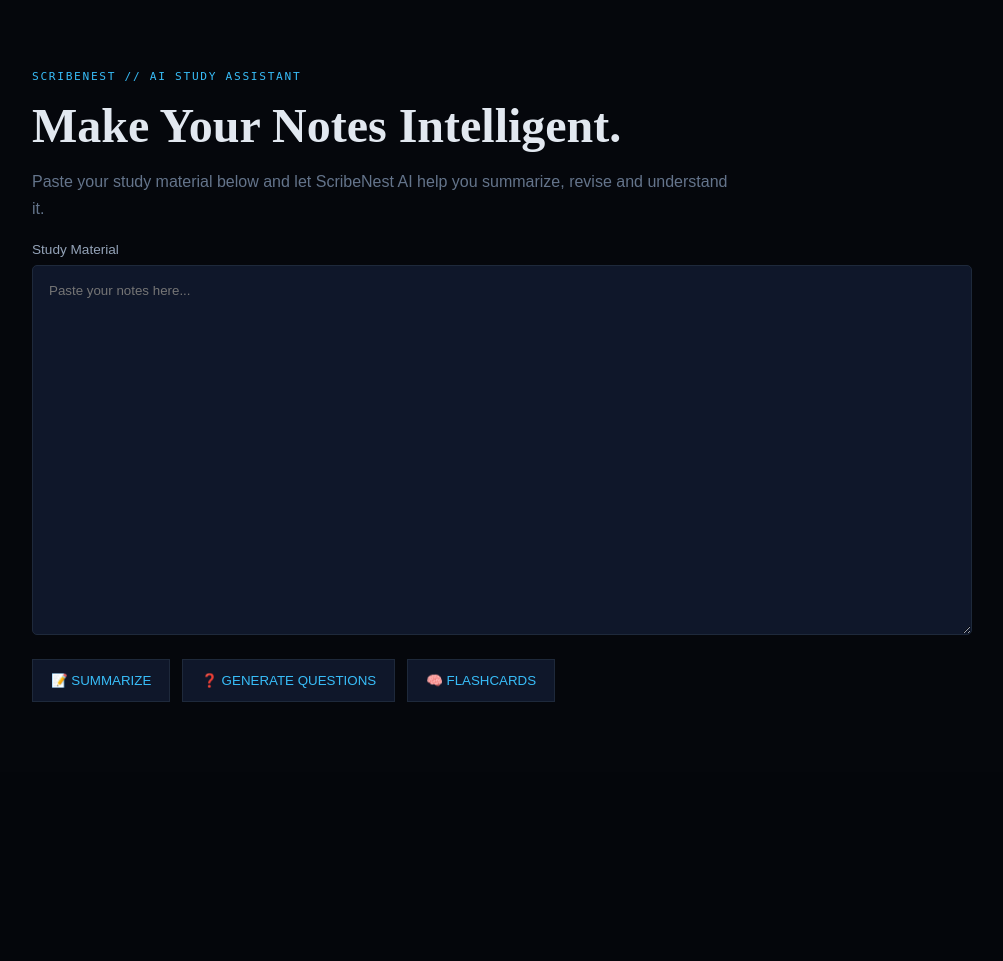
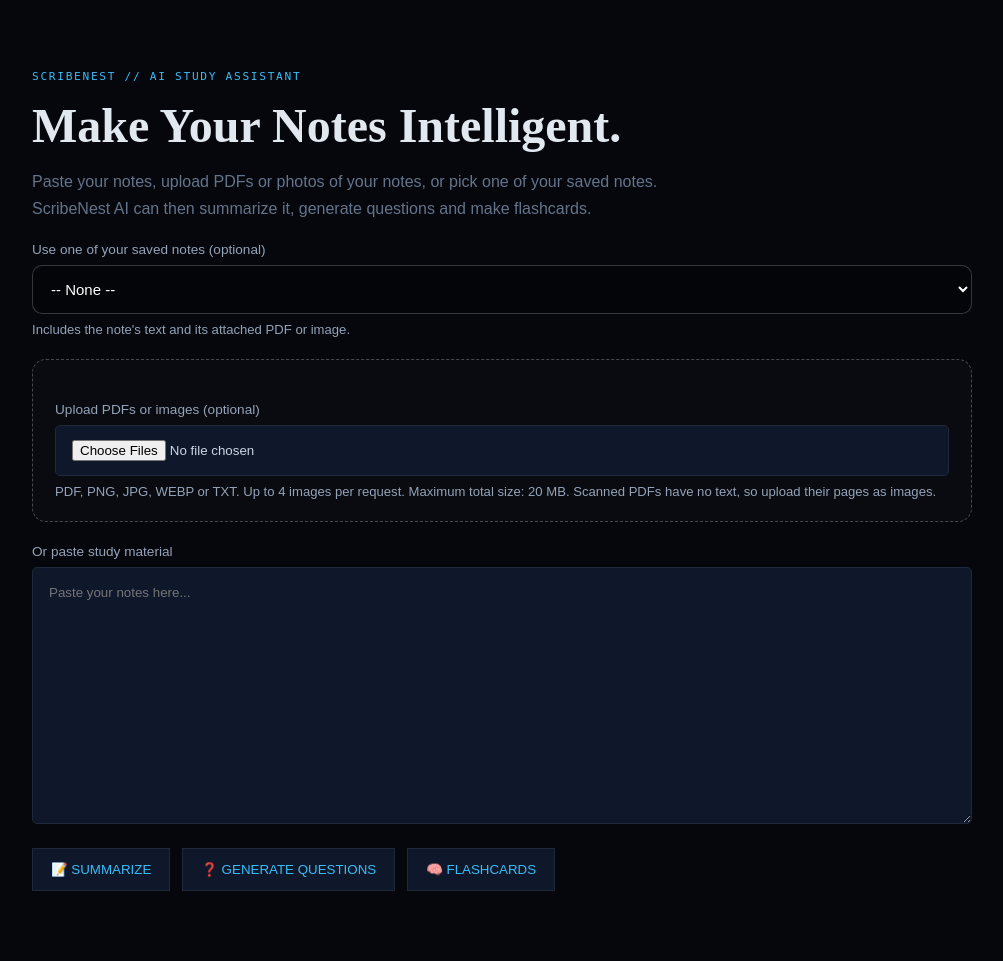
Before and after one commit to riibytes/ScribeNest, a Flask app: page /ai in a window 1280 px wide. Shown: the part 75-1036 px from the top of the page, without its empty margins (138-1141 px from the left). Before the commit the page ends 777 px from the top, so only its background shows below. Run offline with Flask 3, Linux system fonts and the light colour scheme; the visitor is signed in with stand-in values (Sample User, id 1); a database or web service that is not in the repository returns one stand-in record (values such as "Sample title"); some libraries are stand-ins or nearby versions.

Commit message:
AI file upload, login-guard subjects, safer upload

```diff
--- a/app.py
+++ b/app.py
@@ -2,6 +2,8 @@
 import uuid
 import requests
 import io
+import base64
+import mimetypes
 import psycopg2
 import psycopg2.extras
 from authlib.integrations.flask_client import OAuth
@@ -33,7 +35,9 @@
     session,
     flash,
     jsonify,
-    send_from_directory
+    send_from_directory,
+    Response,
+    abort
 )
 
 from werkzeug.security import (
@@ -119,10 +123,10 @@
     "pptx"
 }
 
-# Maximum file size = 20 MB
-app.config["MAX_CONTENT_LENGTH"] = (
-    20 * 1024 * 1024
-)
+# Vercel serverless functions reject request bodies above ~4.5 MB,
+# so cap uploads at 4 MB there and 20 MB when running locally.
+MAX_UPLOAD_MB = 4 if os.environ.get("VERCEL") else 20
+app.config["MAX_CONTENT_LENGTH"] = MAX_UPLOAD_MB * 1024 * 1024
 
 
 # =========================================================
@@ -442,6 +446,7 @@
 # =========================================================
 
 @app.route("/subjects")
+@login_required
 def public_subjects():
     curriculum = {
         ctype: [subject for group in groups.values() for subject in group]
@@ -450,7 +455,7 @@
     return render_template("subjects.html", curriculum=curriculum)
 
 
-@app.route("/subjects/`")
+@app.route("/subjects/<code>")
 def subject_detail(code):
     if "user_id" not in session:
         flash("Please login first to view notes and materials for this subject.", "error")
@@ -970,43 +975,52 @@
             flash(f"Supabase Upload Failed ({type(e).__name__}): {str(e)}", "error")
             return redirect(url_for("upload_note"))
 
-        conn = get_db()
-        cur = conn.cursor()
-        cur.execute(
-            """
-            INSERT INTO notes
-            (
-                user_id,
-                title,
-                subject,
-                program,
-                curriculum_type,
-                content,
-                tags,
-                is_public,
-                file_name,
-                file_path,
-                file_type
-            )
-            VALUES (%s, %s, %s, %s, %s, %s, %s, %s, %s, %s, %s)
-            """,
-            (
-                session["user_id"],
-                title,
-                subject,
-                program,
-                curriculum_type,
-                content,
-                tags,
-                is_public,
-                safe_filename,
-                database_file_path,
-                file_type
-            )
-        )
-        conn.commit()
-        cur.close()
-        conn.close()
+        try:
+            conn = get_db()
+            cur = conn.cursor()
+            cur.execute(
+                """
+                INSERT INTO notes
+                (
+                    user_id,
+                    title,
+                    subject,
+                    program,
+                    curriculum_type,
+                    content,
+                    tags,
+                    is_public,
+                    file_name,
+                    file_path,
+                    file_type
+                )
+                VALUES (%s, %s, %s, %s, %s, %s, %s, %s, %s, %s, %s)
+                """,
+                (
+                    session["user_id"],
+                    title,
+                    subject,
+                    program,
+                    curriculum_type,
+                    content,
+                    tags,
+                    is_public,
+                    safe_filename,
+                    database_file_path,
+                    file_type
+                )
+            )
+            conn.commit()
+            cur.close()
+            conn.close()
+        except Exception as e:
+            app.logger.exception("Saving uploaded note failed")
+            try:
+                supabase.storage.from_("notes-bucket").remove([storage_path])
+            except Exception:
+                pass
+            flash(f"Could not save the note ({type(e).__name__}): {e}", "error")
+            return redirect(url_for("upload_note"))
 
         flash("Your note has been uploaded successfully to Supabase cloud storage!", "success")
         return redirect(url_for("dashboard"))
@@ -1015,7 +1029,7 @@
         "upload_note.html",
         programs=PROGRAMMES,
         curricula=PROGRAMME_CURRICULA,
-        max_mb=20
+        max_mb=MAX_UPLOAD_MB
     )
 
 
@@ -1023,7 +1037,9 @@
 # VIEW NOTE
 # =========================================================
 
-@app.route("/notes/")
+@app.route(
+    "/notes/<int:note_id>"
+)
 @login_required
 def view_note(note_id):
     conn = get_db()
@@ -1074,10 +1090,47 @@
 
 
 # =========================================================
+# SERVE NOTE ATTACHMENT INLINE (VIEW IN BROWSER)
+# =========================================================
+
+@app.route("/notes/<int:note_id>/file")
+@login_required
+def note_file(note_id):
+    conn = get_db()
+    cur = conn.cursor()
+    cur.execute(
+        "SELECT user_id, is_public, file_name, file_path FROM notes WHERE id = %s",
+        (note_id,)
+    )
+    note = cur.fetchone()
+    cur.close()
+    conn.close()
+
+    if not note or not note["file_path"]:
+        abort(404)
+    if note["user_id"] != session["user_id"] and not note["is_public"]:
+        abort(403)
+
+    upstream = requests.get(note["file_path"], timeout=20)
+    if upstream.status_code != 200:
+        abort(502)
+
+    mime = mimetypes.guess_type(note["file_name"] or "")[0] or "application/octet-stream"
+    return Response(
+        upstream.content,
+        mimetype=mime,
+        headers={"Content-Disposition": f'inline; filename="{note["file_name"]}"'}
+    )
+
+
+# =========================================================
 # EDIT NOTE
 # =========================================================
 
-@app.route("/notes//edit", methods=["GET", "POST"])
+@app.route(
+    "/notes/<int:note_id>/edit",
+    methods=["GET", "POST"]
+)
 @login_required
 def edit_note(note_id):
     conn = get_db()
@@ -1191,7 +1244,10 @@
 # DELETE NOTE
 # =========================================================
 
-@app.route("/notes//delete", methods=["POST"])
+@app.route(
+    "/notes/<int:note_id>/delete",
+    methods=["POST"]
+)
 @login_required
 def delete_note(note_id):
     conn = get_db()
@@ -1224,7 +1280,10 @@
 # FAVORITE NOTE
 # =========================================================
 
-@app.route("/notes//favorite", methods=["POST"])
+@app.route(
+    "/notes/<int:note_id>/favorite",
+    methods=["POST"]
+)
 @login_required
 def favorite_note(note_id):
     conn = get_db()
@@ -1388,6 +1447,11 @@
 # AI TOOLS (WITH SUPABASE PDF FILE EXTRACTION SUPPORT)
 # =========================================================
 
+AI_MAX_CHARS = 30000      # text sent to the model (keeps cost and latency sane)
+AI_MAX_IMAGES = 4         # images sent per request
+AI_IMAGE_EXTENSIONS = {"png", "jpg", "jpeg", "gif", "webp"}
+
+
 def get_ai_client():
     api_key = os.getenv("OPENAI_API_KEY") or os.getenv("OPEN_AI_KEY")
     if not api_key or OpenAI is None:
@@ -1397,7 +1461,8 @@
     )
 
 
-def ask_ai(prompt):
+def ask_ai(prompt, images=None):
+    """images = list of (mime_type, base64_string); sent to the vision-capable model."""
     client = get_ai_client()
     if client is None:
         return (
@@ -1405,12 +1470,20 @@
             "Add your OPENAI_API_KEY to your environment variables."
         )
 
+    if images:
+        user_content = [{"type": "text", "text": prompt}] + [
+            {"type": "image_url", "image_url": {"url": f"data:{mime};base64,{b64}"}}
+            for mime, b64 in images
+        ]
+    else:
+        user_content = prompt
+
     try:
         response = client.chat.completions.create(
             model="gpt-4o-mini",
             messages=[
                 {"role": "system", "content": "You are ScribeNest AI, a helpful study assistant."},
-                {"role": "user", "content": prompt}
+                {"role": "user", "content": user_content}
             ]
         )
         return response.choices[0].message.content
@@ -1419,6 +1492,43 @@
             "AI request failed: "
             + str(error)
         )
+
+
+def collect_ai_material(uploaded_files):
+    """Turn uploaded PDFs / images / text files into (texts, images, notices)."""
+    texts, images, notices = [], [], []
+
+    for f in uploaded_files:
+        if not f or not f.filename:
+            continue
+
+        name = f.filename
+        ext = name.rsplit(".", 1)[-1].lower() if "." in name else ""
+        data = f.read()
+        if not data:
+            continue
+
+        if ext == "pdf":
+            text = extract_text_from_pdf(data)
+            if text.strip():
+                texts.append(f"--- {name} ---\n{text}")
+            else:
+                notices.append(
+                    f"{name}: no readable text found (it may be a scanned PDF). "
+                    "Upload its pages as images instead."
+                )
+        elif ext in AI_IMAGE_EXTENSIONS:
+            if len(images) >= AI_MAX_IMAGES:
+                notices.append(f"{name}: skipped (maximum {AI_MAX_IMAGES} images per request).")
+            else:
+                mime = mimetypes.guess_type(name)[0] or "image/jpeg"
+                images.append((mime, base64.b64encode(data).decode("ascii")))
+        elif ext == "txt":
+            texts.append(f"--- {name} ---\n" + data.decode("utf-8", errors="ignore"))
+        else:
+            notices.append(f"{name}: unsupported file type (use PDF, image or .txt).")
+
+    return texts, images, notices
 
 
 @app.route(
@@ -1430,37 +1540,75 @@
     result = None
 
     if request.method == "POST":
-        content = request.form.get("content", "").strip()
+        pasted = request.form.get("content", "").strip()
         action = request.form.get("action")
-        note_id = request.form.get("note_id")
-
-        if note_id:
+        note_id = request.form.get("note_id", "").strip()
+
+        texts = [pasted] if pasted else []
+        images = []
+        notices = []
+
+        # 1) A saved note chosen from the dropdown (its text + attached PDF/image)
+        if note_id.isdigit():
             conn = get_db()
             cur = conn.cursor()
-            cur.execute("SELECT * FROM notes WHERE id = %s AND (user_id = %s OR is_public = 1)", (note_id, session["user_id"]))
+            cur.execute(
+                "SELECT * FROM notes WHERE id = %s AND (user_id = %s OR is_public = 1)",
+                (int(note_id), session["user_id"])
+            )
             note = cur.fetchone()
             cur.close()
             conn.close()
+
             if note:
-                if note["file_type"] == "pdf" and note["file_path"]:
+                if note["content"]:
+                    texts.append(note["content"])
+
+                if note["file_path"]:
                     try:
-                        res = requests.get(note["file_path"])
+                        res = requests.get(note["file_path"], timeout=20)
                         if res.status_code == 200:
-                            pdf_extracted = extract_text_from_pdf(res.content)
-                            content = pdf_extracted + "\n" + note["content"]
+                            if note["file_type"] == "pdf":
+                                pdf_text = extract_text_from_pdf(res.content)
+                                if pdf_text.strip():
+                                    texts.append(f"--- {note['file_name']} ---\n{pdf_text}")
+                                else:
+                                    notices.append(f"{note['file_name']}: no readable text found in this PDF.")
+                            elif note["file_type"] == "image":
+                                mime = mimetypes.guess_type(note["file_name"] or "")[0] or "image/jpeg"
+                                images.append((mime, base64.b64encode(res.content).decode("ascii")))
+                            else:
+                                notices.append("Word/PowerPoint attachments can't be read by AI yet.")
+                        else:
+                            notices.append("Could not download the attached file for that note.")
                     except Exception:
-                        content = note["content"]
-                else:
-                    content = note["content"]
-
-        if not content:
+                        notices.append("Could not read the attached file for that note.")
+
+        # 2) Files uploaded straight into the AI page
+        up_texts, up_images, up_notices = collect_ai_material(request.files.getlist("files"))
+        texts += up_texts
+        images += up_images[:max(0, AI_MAX_IMAGES - len(images))]
+        notices += up_notices
+
+        content = "\n\n".join(texts)[:AI_MAX_CHARS]
+
+        for message in notices:
+            flash(message, "error")
+
+        if not content and not images:
             flash(
-                "Please enter study material or select a note with content.",
+                "Please paste some text, upload a PDF/image, or choose a saved note.",
                 "error"
             )
             return redirect(
                 url_for("ai_tools")
             )
+
+        material = content or "(The study material is in the attached image(s).)"
+        image_hint = (
+            "\nThe material may also include attached images of notes - read them too.\n"
+            if images else ""
+        )
 
         if action == "summary":
             prompt = f"""
@@ -1471,9 +1619,9 @@
 2. Important concepts
 3. Key points
 4. Exam-focused points
-
+{image_hint}
 Study material:
-{content}
+{material}
 """
         elif action == "questions":
             prompt = f"""
@@ -1485,9 +1633,9 @@
 - Conceptual questions
 - Difference questions
 - Application questions
-
+{image_hint}
 Study material:
-{content}
+{material}
 """
         elif action == "flashcards":
             prompt = f"""
@@ -1497,40 +1645,35 @@
 Format:
 Q:
 A:
-
+{image_hint}
 Study material:
-{content}
+{material}
 """
         elif action == "ask":
-            question = (
-                request.form.get(
-                    "question",
-                    ""
-                )
-                .strip()
-            )
+            question = request.form.get("question", "").strip()
             prompt = f"""
 You are ScribeNest AI.
 Answer the student's question using
 ONLY the provided study material as
 the main source.
-
+{image_hint}
 Study material:
-{content}
+{material}
 
 Student question:
 {question}
 """
         else:
-            prompt = content
-
-        result = ask_ai(
-            prompt
-        )
+            prompt = material
+
+        result = ask_ai(prompt, images)
 
     conn = get_db()
     cur = conn.cursor()
-    cur.execute("SELECT id, title, subject FROM notes WHERE user_id = %s ORDER BY updated_at DESC", (session["user_id"],))
+    cur.execute(
+        "SELECT id, title, subject FROM notes WHERE user_id = %s ORDER BY updated_at DESC",
+        (session["user_id"],)
+    )
     user_notes = cur.fetchall()
     cur.close()
     conn.close()
@@ -1538,7 +1681,8 @@
     return render_template(
         "ai.html",
         result=result,
-        notes=user_notes
+        notes=user_notes,
+        max_mb=MAX_UPLOAD_MB
     )
 
 
@@ -1549,9 +1693,11 @@
 @app.errorhandler(413)
 def file_too_large(error):
     flash(
-        "File is too large. Maximum size is 20 MB.",
+        f"File is too large. Maximum total upload size is {MAX_UPLOAD_MB} MB.",
         "error"
     )
+    if request.endpoint == "ai_tools":
+        return redirect(url_for("ai_tools"))
     return redirect(
         url_for("upload_note")
     )
--- a/templates/ai.html
+++ b/templates/ai.html
@@ -8,6 +8,58 @@
         rel="stylesheet"
         href="{{ url_for('static', filename='style.css') }}"
     >
+
+    <style>
+
+        .ai-field {
+            width: 100%;
+            box-sizing: border-box;
+            padding: 14px;
+            margin-bottom: 8px;
+            border-radius: 10px;
+            border: 1px solid rgba(255, 255, 255, 0.2);
+            background: rgba(0, 0, 0, 0.25);
+            color: white;
+            outline: none;
+            font-family: inherit;
+            font-size: 15px;
+        }
+
+        .ai-field:focus {
+            border-color: #8b5cf6;
+        }
+
+        .ai-field option {
+            color: #0f172a;
+            background: white;
+        }
+
+        .ai-hint {
+            font-size: 0.82rem;
+            color: #94a3b8;
+            margin: 0 0 22px;
+        }
+
+        .ai-upload-box {
+            padding: 22px;
+            border: 1px dashed rgba(255, 255, 255, 0.25);
+            border-radius: 14px;
+            margin-bottom: 22px;
+            background: rgba(255, 255, 255, 0.02);
+        }
+
+        .ai-upload-box input[type="file"] {
+            width: 100%;
+            color: #cbd5e1;
+            margin-bottom: 8px;
+        }
+
+        .result-text {
+            white-space: pre-wrap;
+            line-height: 1.7;
+        }
+
+    </style>
 
 </head>
 
@@ -46,9 +98,9 @@
 
     <p class="ai-description">
 
-        Paste your study material below and let
-        ScribeNest AI help you summarize, revise
-        and understand it.
+        Paste your notes, upload PDFs or photos of your notes,
+        or pick one of your saved notes. ScribeNest AI can then
+        summarize it, generate questions and make flashcards.
 
     </p>
 
@@ -68,17 +120,64 @@
     {% endwith %}
 
 
-    <form method="POST">
+    <form method="POST" enctype="multipart/form-data">
 
-        <label>
-            Study Material
+        <!-- 1) SAVED NOTE -->
+
+        <label for="note_id">
+            Use one of your saved notes (optional)
+        </label>
+
+        <select name="note_id" id="note_id" class="ai-field">
+            <option value="">-- None --</option>
+            {% for n in notes %}
+                <option value="{{ n['id'] }}">
+                    {{ n['title'] }} ({{ n['subject'] }})
+                </option>
+            {% endfor %}
+        </select>
+
+        <p class="ai-hint">
+            Includes the note's text and its attached PDF or image.
+        </p>
+
+
+        <!-- 2) FILE UPLOAD -->
+
+        <div class="ai-upload-box">
+
+            <label for="files">
+                Upload PDFs or images (optional)
+            </label>
+
+            <input
+                type="file"
+                id="files"
+                name="files"
+                multiple
+                accept=".pdf,.png,.jpg,.jpeg,.gif,.webp,.txt"
+            >
+
+            <p class="ai-hint" style="margin-bottom: 0;">
+                PDF, PNG, JPG, WEBP or TXT. Up to 4 images per request.
+                Maximum total size: {{ max_mb }} MB.
+                Scanned PDFs have no text, so upload their pages as images.
+            </p>
+
+        </div>
+
+
+        <!-- 3) PASTED TEXT -->
+
+        <label for="content">
+            Or paste study material
         </label>
 
         <textarea
+            id="content"
             name="content"
-            rows="15"
+            rows="10"
             placeholder="Paste your notes here..."
-            required
         ></textarea>
 
 
@@ -120,9 +219,7 @@
                 SCRIBENEST AI // RESULT
             </div>
 
-            <div class="result-text">
-                {{ result }}
-            </div>
+            <div class="result-text">{{ result }}</div>
 
         </section>
 
```
